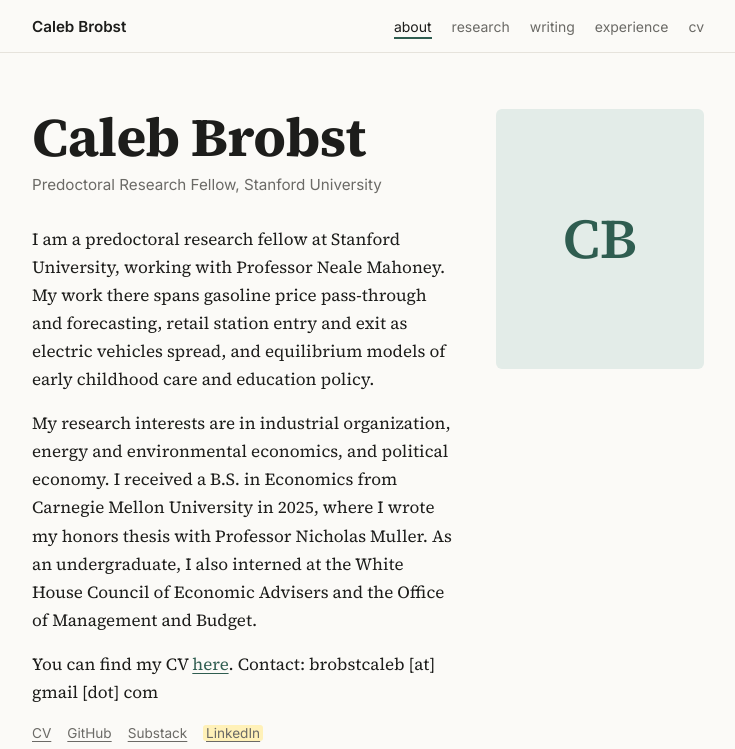
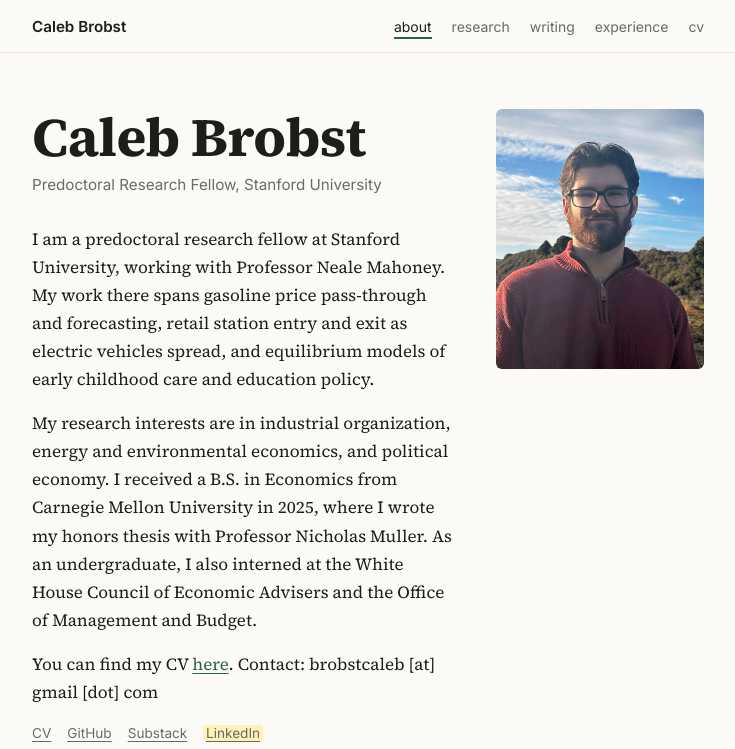
Before and after one commit to cbrobst97/cbrobst97.github.io, a plain HTML site: page index.html in a window 1280 px wide. Shown: the top 749 px of the page, without its empty margins (272-1007 px from the left). Drawn offline with Linux system fonts and the light colour scheme.

Commit message:
Add headshot to the about section
Replace the "CB" placeholder with a cropped, lightly retouched
portrait (assets/photo.jpg, 640x800, metadata stripped).

Co-Authored-By: Claude Opus 5.5 <noreply@anthropic.com>

```diff
--- a/index.html
+++ b/index.html
@@ -61,9 +61,7 @@
       </div>
 
       <div class="photo">
-        <!-- To add a photo: save it as assets/photo.jpg and replace the div below with
-             <img class="portrait" src="assets/photo.jpg" alt="Caleb Brobst"> -->
-        <div class="portrait placeholder" aria-hidden="true">CB</div>
+        <img class="portrait" src="assets/photo.jpg" alt="Caleb Brobst">
       </div>
     </section>
 
```
Also changed, not shown: assets/photo.jpg (added).
